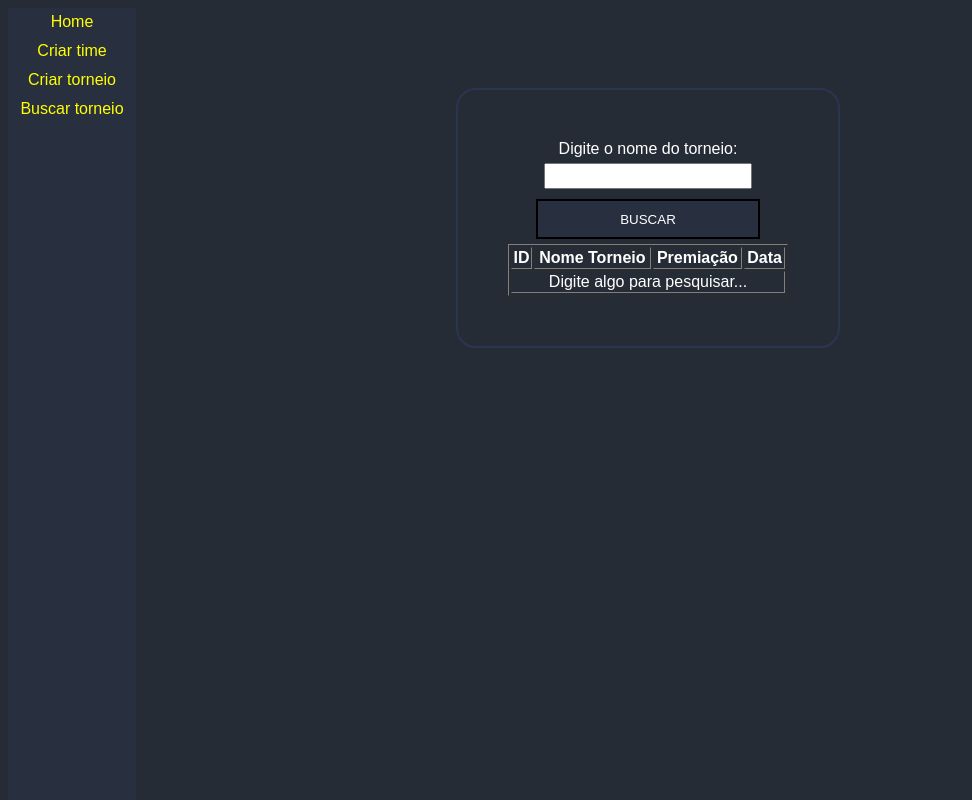
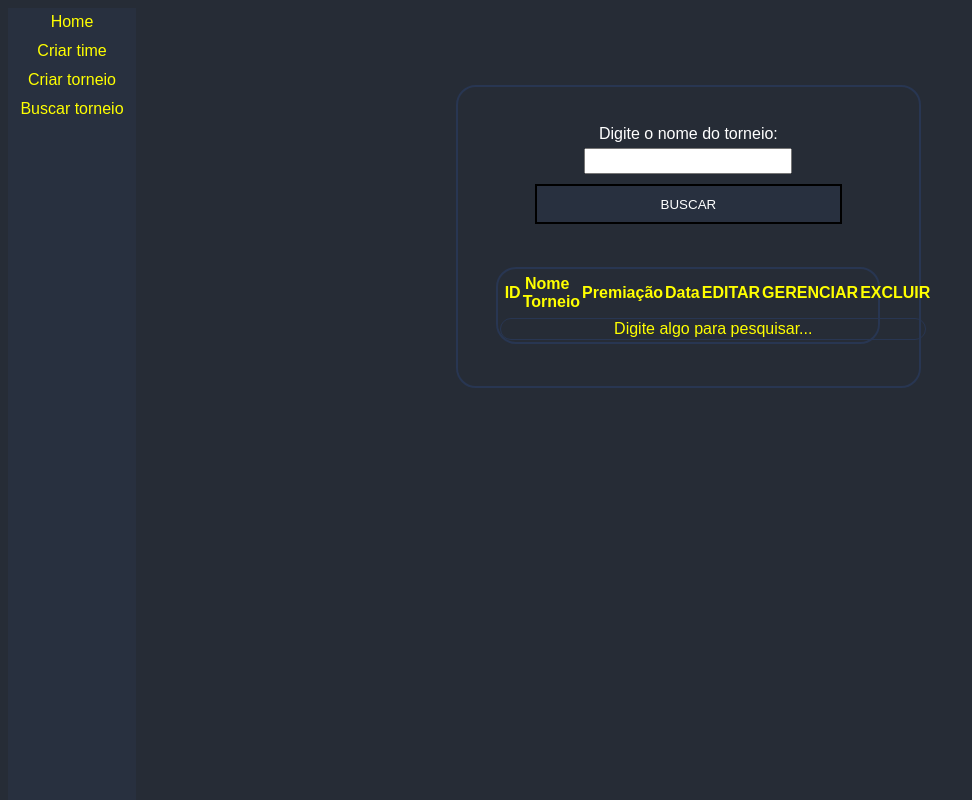
Before and after one commit to wellSantos1334/CampeonatoCS, a PHP site: page /buscarTorneio.php in a window 1280 px wide. Shown: the whole page, without its empty margins (0-972 px from the left). Run offline with PHP 8.4, Linux system fonts and the light colour scheme.

Commit message:
feat editarTorneio

```diff
--- a/estilo/style.css
+++ b/estilo/style.css
@@ -90,11 +90,50 @@ input:focus {
     border-color: #283652;
     text-align: center;
     height: 20%;
-    padding: 50px;
-    margin-top: 80px;
+    width: 100%;
+    padding: 10%;
+    margin-top: 20%;
 }
 
 /* Formatação mensagem de torneio criado com sucesso! */
 .msgSucesso {
     font-size: 20px;
 }
+
+.table-buscar-torneio {
+    border: solid 2px;
+    border-color: #283652;
+    width: 100%;
+    color: yellow;
+    margin-top: 20px;
+    border-radius: 20px;
+    display: inline-block;
+}
+
+table input {
+    background-color: #28303F;
+    width: 90%;
+    height: 30px;
+    border: solid 2px;
+    border-color: black;
+    color: white;
+    border-radius: 20px;
+}
+
+
+table input:hover {
+    background-color: yellow;
+    color: black;
+    cursor: pointer;
+}
+
+table td {
+    border: solid 1px;
+    border-color: #283652;
+    border-radius: 15px;
+}
+
+table th{
+    color: yellow;
+    padding: 1%;
+}
--- a/view/buscarTorneio.php
+++ b/view/buscarTorneio.php
@@ -27,17 +27,21 @@ include("../php/conexao.php");
 
     <section>
 
-        <form action="" method="GET" class="formGeral">
+        <div class="formGeral">
+            <form action="">
                 <label>Digite o nome do torneio:</label><br>
-            <input type="text" name="nomeTorneio" required> <br>
+                <input type="text" name="nomeTorneio"> <br>
                 <input type="submit" value="BUSCAR" class="botaoCriar">
-
-            <table border="1" width="100%">
+            </form>
+            <table class="table-buscar-torneio">
                 <tr>
                     <th>ID</th>
                     <th>Nome Torneio</th>
                     <th>Premiação</th>
                     <th>Data</th>
+                    <th>EDITAR</th>
+                    <th>GERENCIAR</th>
+                    <th>EXCLUIR</th>
                 </tr>
                 <?php
                 if (!isset($_GET['nomeTorneio'])) {
@@ -45,29 +49,50 @@ include("../php/conexao.php");
                 ?>
                     <br>
                     <tr>
-                        <td colspan="4">Digite algo para pesquisar...</td>
+                        <td colspan="7">Digite algo para pesquisar...</td>
                     </tr>
                     <?php
                 } else {
-                    $pesquisa = $_GET['nomeTorneio'];
+                    // Impede que o usuário quebre o código digitando aleatoridade através do URL
+                    $pesquisa = mysqli_real_escape_string($conexao, $_GET['nomeTorneio']);
                     $sql = "SELECT * FROM torneio WHERE nome LIKE '%$pesquisa%'";
 
                     $query = mysqli_query($conexao, $sql) or die("Erro ao tentar conectar com o Banco de Dados! " . mysqli_error($conexao));
 
-                    if($query->num_rows == 0){
+                    if ($query->num_rows == 0) {
                     ?>
                         <tr>
-                            <td colspan="4">Nenhum resultado encontrado..</td>
+                            <td colspan="7">Nenhum resultado encontrado..</td>
                         </tr>
                         <?php
                     } else {
-                        while($dados = $query->fetch_assoc()){
+                        while ($dados = $query->fetch_assoc()) {
                         ?>
                             <tr>
-                                    <td><?php echo $dados['id']?></td>
-                                    <td><?php echo $dados['nome']?></td>
-                                    <td><?php echo $dados['premiacao']?></td>
-                                    <td><?php echo $dados['data']?></td>
+                                <td width="50px"><?php echo $dados['id'] ?></td>
+                                <td><?php echo $dados['nome'] ?></td>
+                                <td><?php echo $dados['premiacao'] ?></td>
+                                <td><?php echo $dados['data'] ?></td>
+                                <td>
+                                    <form action="../php/editarTorneio.php" method="GET">
+                                        <input type="hidden" name="idTorneio" value="<?php echo $dados['id'] ?>">
+                                        <input type="submit" value="EDITAR">
+                                    </form>
+                                </td>
+
+                                <td>
+                                    <form action="../php/gerenciarTorneio.php" method="GET">
+                                        <input type="hidden" name="idTorneio" value="<?php echo $dados['id'] ?>">
+                                        <input type="submit" value="GERENCIAR">
+                                    </form>
+                                </td>
+                                <td>
+                                    <form action="../php/excluirTorneio.php" method="GET">
+                                        <input type="hidden" name="idTorneio" value="<?php echo $dados['id'] ?>">
+                                        <input type="submit" value="EXCLUIR">
+                                    </form>
+                                </td>
+
                             </tr>
                 <?php
                         }
@@ -75,7 +100,7 @@ include("../php/conexao.php");
                 }
                 ?>
             </table>
-        </form>
+        </div>
     </section>
 </body>
 
```
Also changed, not shown: EditTournamentController.php (added, +46 -0 lines), php/editarTorneio.php (added, +64 -0 lines), php/excluirTorneio.php (added), php/gerenciarTorneio.php (added). Lines whose indentation alone changed are shown as unchanged.
